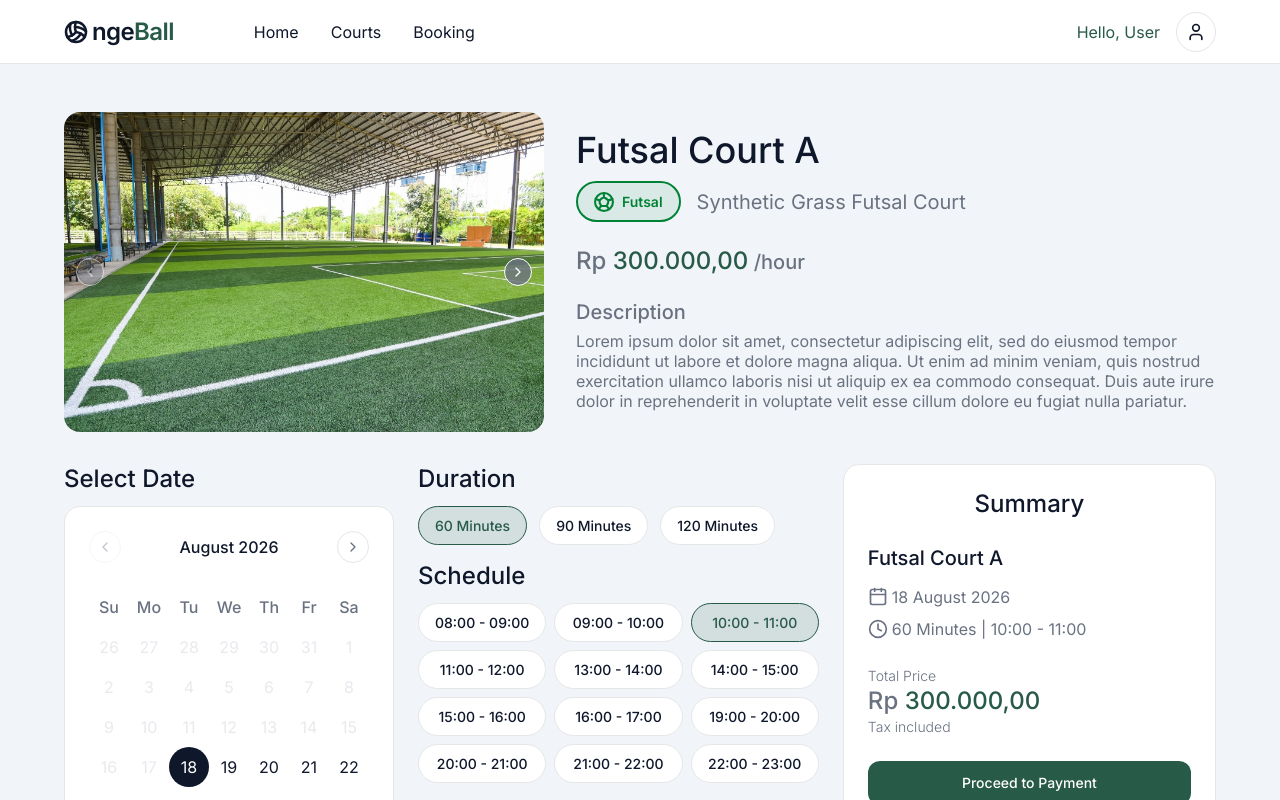
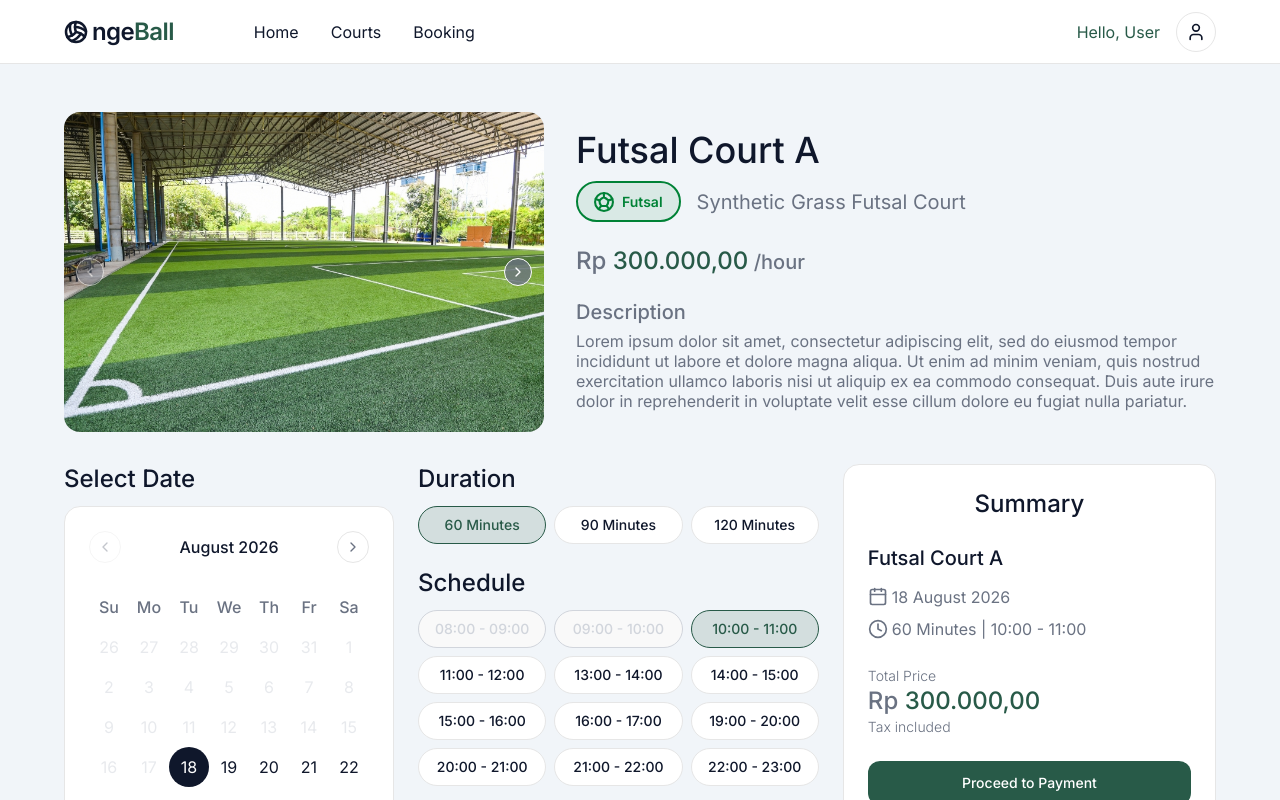
Before and after one commit to juan-dio/ngeball-app, a Next.js app: page /courts/futsal-court-a in a window 1280 px wide. Shown: the top 800 px of the page. Built offline with nearby package versions, Linux system fonts and the light colour scheme.

Commit message:
refactor: use SelectButton in CourtDetails

```diff
--- a/src/app/courts/futsal-court-a/page.tsx
+++ b/src/app/courts/futsal-court-a/page.tsx
@@ -5,6 +5,7 @@ import Image from "next/image";
 import { AppNavbar } from "@/components/navbar";
 import { Footer } from "@/components/footer";
 import { Button } from "@/components/ui/button";
+import { SelectButton } from "@/components/select-button";
 import { SportIconWithText } from "@/components/icons/sport-icon";
 import {
   Carousel,
@@ -21,6 +22,7 @@ import {
   ChevronRight,
   X,
 } from "lucide-react";
+import { cn } from "@/lib/utils";
 
 const CAROUSEL_IMAGES = [
   "/images/futsal1.jpg",
@@ -385,13 +387,14 @@ export default function CourtDetails() {
                         type="button"
                         disabled={item.isDisabled}
                         onClick={() => setSelectedDate(item.date)}
-                        className={`flex size-10 items-center justify-center rounded-full text-body transition ${
+                        className={cn(
+                          "flex size-10 items-center justify-center rounded-full text-body transition cursor-pointer",
                           item.isDisabled
                             ? "cursor-not-allowed text-muted opacity-50"
                             : isSelected
                               ? "bg-text-primary text-white"
-                              : "text-text-primary hover:bg-light"
-                        }`}
+                              : "text-text-primary hover:bg-light",
+                        )}
                       >
                         {item.date.getDate()}
                       </button>
@@ -403,27 +406,22 @@ export default function CourtDetails() {
           </div>
 
           {/* Middle: Duration and Schedule */}
-          <div className="flex flex-col gap-4">
+          <div className="flex flex-col gap-6">
             <div>
               <h2 className="mb-3 text-h2 text-text-primary leading-tight">
                 Duration
               </h2>
-              <div className="flex flex-wrap gap-3">
+              <div className="grid grid-cols-3 gap-2">
                 {DURATIONS.map((duration) => {
-                  const isActive = selectedDuration === duration;
                   return (
-                    <button
+                    <SelectButton
                       key={duration}
-                      type="button"
+                      text={`${duration} Minutes`}
+                      status={
+                        selectedDuration === duration ? "active" : "default"
+                      }
                       onClick={() => setSelectedDuration(duration)}
-                      className={`rounded-full border px-4 py-2 text-small font-medium transition ${
-                        isActive
-                          ? "border-primary bg-primary/15 text-primary"
-                          : "border-border bg-white text-text-primary hover:bg-light"
-                      }`}
-                    >
-                      {duration} Minutes
-                    </button>
+                    />
                   );
                 })}
               </div>
@@ -435,20 +433,19 @@ export default function CourtDetails() {
               </h2>
               <div className="grid grid-cols-3 gap-2">
                 {TIME_SLOTS.map((slot) => {
-                  const isActive = selectedTimeSlot === slot;
                   return (
-                    <button
+                    <SelectButton
                       key={slot}
-                      type="button"
+                      text={slot}
+                      status={
+                        slot === "08:00 - 09:00" || slot === "09:00 - 10:00"
+                          ? "disabled"
+                          : slot === selectedTimeSlot
+                            ? "active"
+                            : "default"
+                      }
                       onClick={() => setSelectedTimeSlot(slot)}
-                      className={`rounded-full border px-4 py-2 text-small font-medium transition ${
-                        isActive
-                          ? "border-primary bg-primary/15 text-primary"
-                          : "border-border bg-white text-text-primary hover:bg-light"
-                      }`}
-                    >
-                      {slot}
-                    </button>
+                    />
                   );
                 })}
               </div>
--- a/src/components/select-button.tsx
+++ b/src/components/select-button.tsx
@@ -23,12 +23,12 @@ export function SelectButton({
       disabled={isDisabled}
       onClick={onClick}
       className={cn(
-        "rounded-full border px-4 py-2 text-small font-medium transition w-full",
+        "rounded-full border px-4 py-2 text-sm font-medium transition w-full cursor-pointer",
         isActive
           ? "border-primary bg-primary/15 text-primary"
-          : "border-border bg-white text-text-primary hover:bg-light",
-        isDisabled && "border-muted text-muted cursor-not-allowed opacity-50 hover:bg-white",
-        className
+          : "border-border bg-white text-text-primary hover:bg-white/90",
+        isDisabled && "border-muted text-muted cursor-not-allowed bg-light",
+        className,
       )}
     >
       {text}
```
